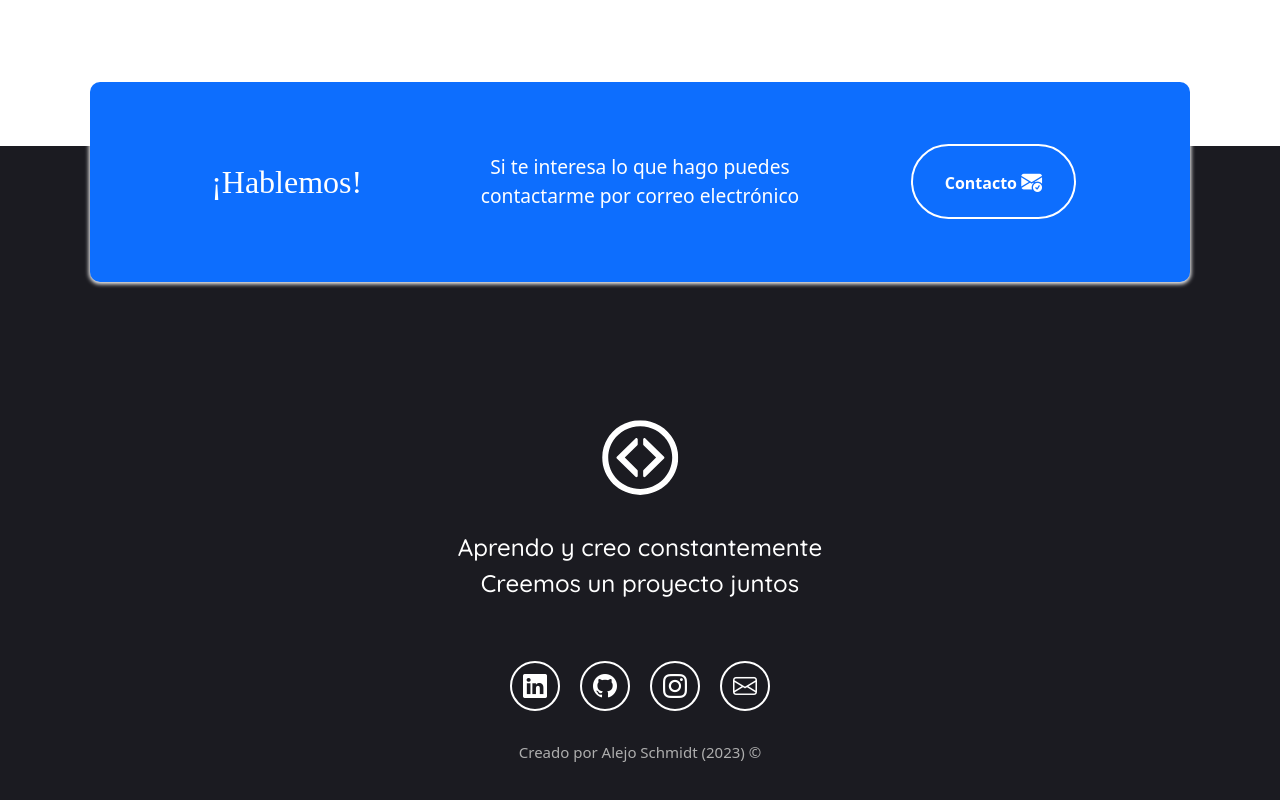
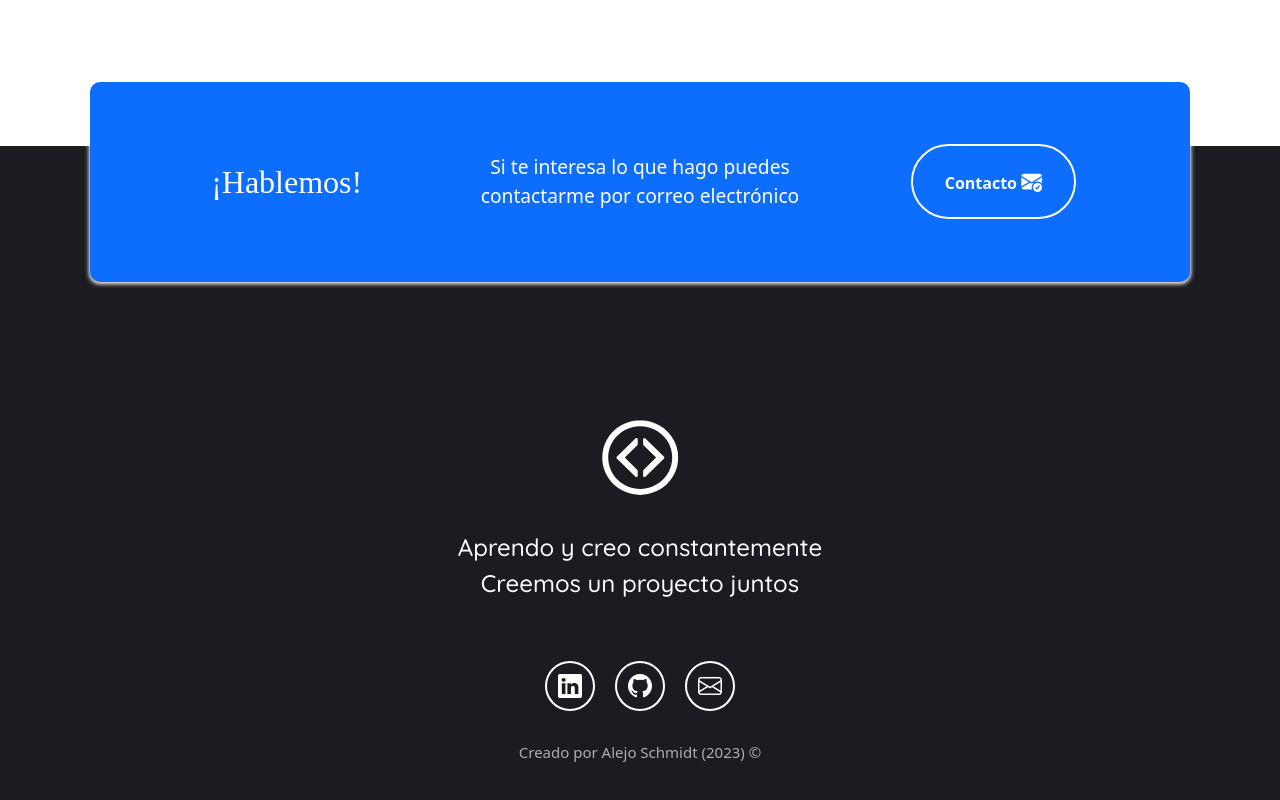
Before and after one commit to SchmidtAlejo/Portafolio, a React (Vite) app: page / in a window 1280 px wide. Shown: the part 2356-3156 px from the top of the page. Built offline with nearby package versions, Linux system fonts and the light colour scheme; a web font is replaced by a local one.

Commit message:
update footer and images

```diff
--- a/index.html
+++ b/index.html
@@ -14,7 +14,7 @@
     <link
       rel="icon"
       type="image/svg+xml"
-      href="./src/assets/icono-blanco.svg"
+      href="src/assets/icono-blanco.svg"
     />
     <!-- Google Fonts -->
     <link rel="preconnect" href="https://fonts.googleapis.com" />
--- a/src/components/Footer.jsx
+++ b/src/components/Footer.jsx
@@ -1,6 +1,6 @@
 import React from "react";
 import "./Footer.css";
-import icono from "./../assets/icono-blanco.svg";
+import icono from "../assets/icono-blanco.svg";
 
 export default function Footer() {
   return (
@@ -26,9 +26,6 @@ export default function Footer() {
         >
           <i className="bi bi-github"></i>
         </a>
-        <a href="https://www.instagram.com/aleschmdt/" target="_blank" rel={"noopener noreferrer"}>
-          <i className="bi bi-instagram"></i>
-        </a>
         <a href="mailto:schmidtalejo@gmail.com" target="_blank" rel={"noopener noreferrer"}>
           <i className="bi bi-envelope"></i>
         </a>
--- a/src/components/Hero.jsx
+++ b/src/components/Hero.jsx
@@ -1,6 +1,6 @@
 import React from "react";
-import perfil from "./../assets/perfil.jpg";
-import monitor from "./../assets/hero-inferior.svg";
+import perfil from "../assets/perfil.jpg";
+import monitor from "../assets/hero-inferior.svg";
 import './Hero.css'
 
 export default function Hero() {
--- a/src/components/Navigation.jsx
+++ b/src/components/Navigation.jsx
@@ -3,7 +3,7 @@ import { Image } from "react-bootstrap";
 import Container from 'react-bootstrap/Container';
 import Nav from 'react-bootstrap/Nav';
 import Navbar from 'react-bootstrap/Navbar';
-import icono from './../assets/icono.png';
+import icono from '../assets/icono.png';
 import './Navigation.css'
 
 export default function Navigation() {
```
